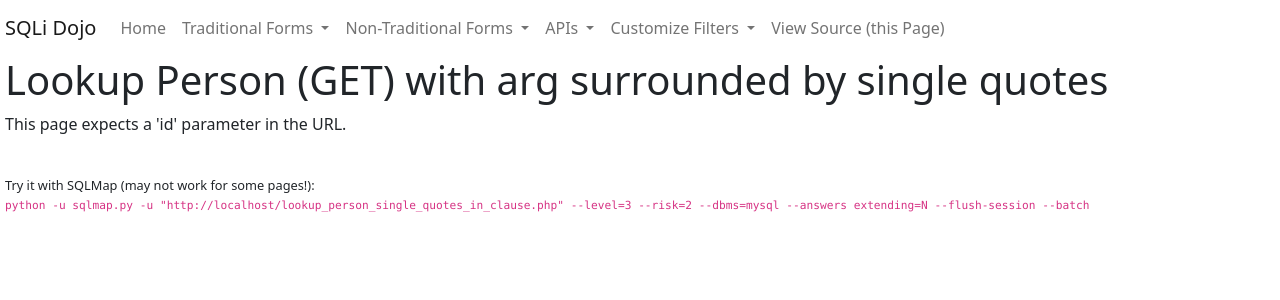
After one commit to h1pmnh/sqli-dojo-docker, a PHP site: page /lookup_person_single_quotes_in_clause.php in a window 1280 px wide. The commit adds this page. Shown: the top 300 px of the page. Run offline with PHP 8.4, Linux system fonts and the light colour scheme.

Commit message:
add sqlmap helper to footer, fix to blank character filter, add injection in in clause use case

```diff
--- a/src/common/footer.php
+++ b/src/common/footer.php
@@ -1,2 +1,16 @@
+<br />
 <div id="footer">
 </div>
+
+<script>
+    console.log(location);
+    console.log(location.pathname);
+    // don't put the sqlmap helper on pages that aren't intended for practice!
+    if(!location.pathname.match("/edit") && !location.pathname.match("/index.php") && !(location.pathname === "/")) {
+        var sqlmapCommand=`python -u sqlmap.py -u "${location.href}" --level=3 --risk=2 --dbms=mysql --answers extending=N --flush-session --batch`;
+        var code = document.createElement("p");
+        code.innerHTML = "Try it with SQLMap (may not work for some pages!): <br /> <code>"+sqlmapCommand+"</code>";
+        var footer = document.getElementById('footer');
+        footer.appendChild(code);
+    }
+</script>
--- a/src/common/head.php
+++ b/src/common/head.php
@@ -5,4 +5,7 @@
 body {
     margin: 0px 5px;
 }
+#footer {
+    font-size: 0.8em;
+}
 </style>
--- a/src/common/nav.php
+++ b/src/common/nav.php
@@ -16,6 +16,7 @@
           <ul class="dropdown-menu">
             <li><a class="dropdown-item" href="/lookup_person.php?id=1">GET parameter injection at end of query</a></li>
             <li><a class="dropdown-item" href="/lookup_person_single_quotes.php?id=1">GET parameter injection with single quotes surrounding at end of query</a></li>
+            <li><a class="dropdown-item" href="/lookup_person_single_quotes_in_clause.php?id=1">GET parameter injection with single quotes surrounding in an IN clause</a></li>
             <li><a class="dropdown-item" href="/lookup_person_midquery_injection.php?id=1">GET parameter injection with surrounding query content</a></li>
             <li><a class="dropdown-item" href="/lookup_person_with_prefix_suffix.php?id=a:1:a">GET parameter injection in the middle of a parameter</a></li>
             <li><a class="dropdown-item" href="/show_all_people.php">GET parameter injection in ORDER BY clause</a></li>
--- /dev/null
+++ b/src/lookup_person_single_quotes_in_clause.php
@@ -0,0 +1,52 @@
+<?php include_once('common/view_source.php'); ?>
+<!DOCTYPE html>
+<html>
+<head>
+    <title>Lookup Person (GET) with arg surrounded by single quotes</title>
+    <?php include_once('common/head.php'); ?>
+</head>
+<body>
+    <?php include_once('common/nav.php'); ?>
+    <h1>Lookup Person (GET) with arg surrounded by single quotes</h1>
+
+<?php
+require_once('common/db.php');
+require_once('common/common_filter.php');
+
+if (isset($_GET['id'])) {
+    // this would ensure only an integer is passed
+    // $id = intval($_GET['id']);
+    $id = dojo_filter_input($_GET['id']);
+
+    $pdo = getConnection();
+    if ($pdo !== null) {
+        // Writing the code like this will prevent the SQL injection :)
+        // $query = "SELECT FIRST_NAME, LAST_NAME FROM PEOPLE WHERE id = :id";
+        // $statement = $pdo->prepare($query);
+        // $statement->bindParam(':id', $id, PDO::PARAM_INT);
+        // $statement->execute();
+
+        $query = "SELECT FIRST_NAME, LAST_NAME FROM PEOPLE WHERE id IN ('2','" . $id . "','4')";
+        $statement = execute_and_handle_error(function()use($pdo,$query){return $pdo->query($query);});
+
+        echo "<h2>People Lookup Results</h2>";
+        echo "<table>";
+        echo "<tr><th>First Name</th><th>Last Name</th></tr>";
+
+        if(isset($statement)) {
+            // Fetch and display the results
+            while ($row = $statement->fetch(PDO::FETCH_ASSOC)) {
+                echo "<tr><td>" . htmlspecialchars($row['FIRST_NAME']) . "</td><td>" . htmlspecialchars($row['LAST_NAME']) . "</td></tr>";
+            }
+        }
+
+        echo "</table>";
+    }
+} else {
+    echo "<p>This page expects a 'id' parameter in the URL.</p>";
+}
+?>
+
+<?php include_once('common/footer.php'); ?>
+</body>
+</html>
```
Also changed, not shown: src/edit_filter_characters.php (+8 -5 lines).
